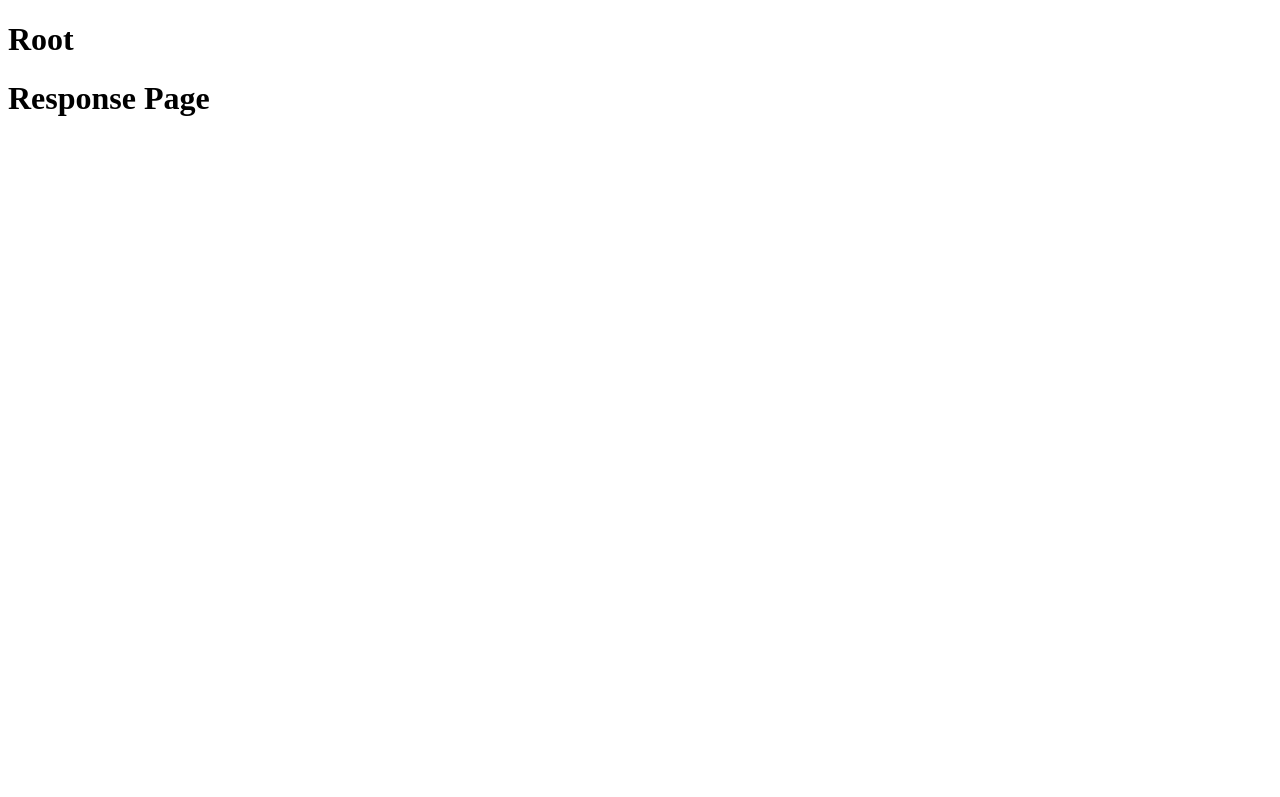
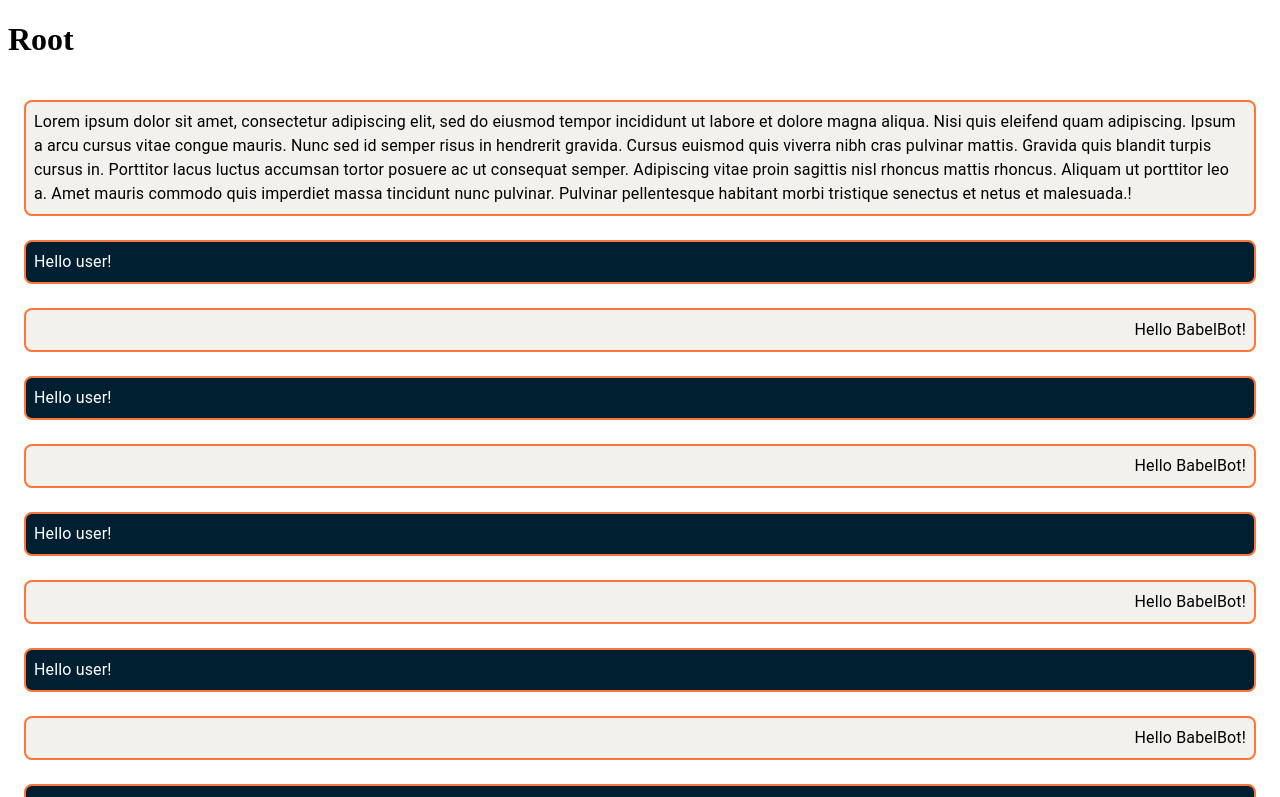
Before and after one commit to Project-BabelBot/BabelBot-Code, a React (Vite) app in the folder frontend/: page /response in a window 1280 px wide. Shown: the top 797 px of the page. Built offline with nearby package versions, Linux system fonts and the light colour scheme.

Commit message:
Initial mock UI for response chat

```diff
--- a/frontend/src/pages/ResponsePage.tsx
+++ b/frontend/src/pages/ResponsePage.tsx
@@ -1,9 +1,172 @@
+import Box from "@mui/material/Box";
+import List from "@mui/material/List";
+import ListItem from "@mui/material/ListItem";
+import ListItemText from "@mui/material/ListItemText";
+import { useState } from "react";
+
+const styles = {
+  // TODO: Fix theming
+  botMessage: {
+    backgroundColor: "primary.dark",
+    border: 2,
+    borderColor: "secondary.main",
+    borderRadius: 2,
+    boxSizing: "border-box",
+    color: "primary.contrastText",
+    padding: 1,
+  },
+  userMessage: {
+    alignItems: "flex-end",
+    backgroundColor: "#F3F1EE",
+    border: 2,
+    borderColor: "secondary.main",
+    borderRadius: 2,
+    boxSizing: "border-box",
+    display: "flex",
+    flexDirection: "column",
+    padding: 1,
+  },
+};
+
+type Message = {
+  id: number;
+  content: string;
+  userIsSender: boolean;
+  timestamp: string;
+};
+
 const ResponsePage = () => {
+  const [messages, setmessages] = useState(demoMessages);
+
   return (
     <>
-      <h1>Response Page</h1>
+      <List component="div">
+        {messages.map((o) => {
+          return (
+            <ListItem component="div" key={o.id}>
+              <ListItemText
+                sx={o.userIsSender ? styles.userMessage : styles.botMessage}
+              >
+                {o.content}
+              </ListItemText>
+            </ListItem>
+          );
+        })}
+      </List>
     </>
   );
 };
 
+const demoMessages: Message[] = [
+  {
+    id: 1,
+    content:
+      "Lorem ipsum dolor sit amet, consectetur adipiscing elit, sed do eiusmod tempor incididunt ut labore et dolore magna aliqua. Nisi quis eleifend quam adipiscing. Ipsum a arcu cursus vitae congue mauris. Nunc sed id semper risus in hendrerit gravida. Cursus euismod quis viverra nibh cras pulvinar mattis. Gravida quis blandit turpis cursus in. Porttitor lacus luctus accumsan tortor posuere ac ut consequat semper. Adipiscing vitae proin sagittis nisl rhoncus mattis rhoncus. Aliquam ut porttitor leo a. Amet mauris commodo quis imperdiet massa tincidunt nunc pulvinar. Pulvinar pellentesque habitant morbi tristique senectus et netus et malesuada.!",
+    userIsSender: true,
+    timestamp: new Date(2023, 12, 29, 12, 0, 0).toISOString(),
+  },
+  {
+    id: 2,
+    content: "Hello user!",
+    userIsSender: false,
+    timestamp: new Date(2023, 12, 29, 12, 1, 0).toISOString(),
+  },
+  {
+    id: 3,
+    content: "Hello BabelBot!",
+    userIsSender: true,
+    timestamp: new Date(2023, 12, 29, 12, 0, 0).toISOString(),
+  },
+  {
+    id: 4,
+    content: "Hello user!",
+    userIsSender: false,
+    timestamp: new Date(2023, 12, 29, 12, 1, 0).toISOString(),
+  },
+  {
+    id: 5,
+    content: "Hello BabelBot!",
+    userIsSender: true,
+    timestamp: new Date(2023, 12, 29, 12, 0, 0).toISOString(),
+  },
+  {
+    id: 6,
+    content: "Hello user!",
+    userIsSender: false,
+    timestamp: new Date(2023, 12, 29, 12, 1, 0).toISOString(),
+  },
+  {
+    id: 7,
+    content: "Hello BabelBot!",
+    userIsSender: true,
+    timestamp: new Date(2023, 12, 29, 12, 0, 0).toISOString(),
+  },
+  {
+    id: 8,
+    content: "Hello user!",
+    userIsSender: false,
+    timestamp: new Date(2023, 12, 29, 12, 1, 0).toISOString(),
+  },
+  {
+    id: 9,
+    content: "Hello BabelBot!",
+    userIsSender: true,
+    timestamp: new Date(2023, 12, 29, 12, 0, 0).toISOString(),
+  },
+  {
+    id: 10,
+    content: "Hello user!",
+    userIsSender: false,
+    timestamp: new Date(2023, 12, 29, 12, 1, 0).toISOString(),
+  },
+  {
+    id: 11,
+    content: "Hello BabelBot!",
+    userIsSender: true,
+    timestamp: new Date(2023, 12, 29, 12, 0, 0).toISOString(),
+  },
+  {
+    id: 12,
+    content: "Hello user!",
+    userIsSender: false,
+    timestamp: new Date(2023, 12, 29, 12, 1, 0).toISOString(),
+  },
+  {
+    id: 13,
+    content: "Hello BabelBot!",
+    userIsSender: true,
+    timestamp: new Date(2023, 12, 29, 12, 0, 0).toISOString(),
+  },
+  {
+    id: 14,
+    content: "Hello user!",
+    userIsSender: false,
+    timestamp: new Date(2023, 12, 29, 12, 1, 0).toISOString(),
+  },
+  {
+    id: 15,
+    content: "Hello BabelBot!",
+    userIsSender: true,
+    timestamp: new Date(2023, 12, 29, 12, 0, 0).toISOString(),
+  },
+  {
+    id: 16,
+    content: "Hello user!",
+    userIsSender: false,
+    timestamp: new Date(2023, 12, 29, 12, 1, 0).toISOString(),
+  },
+  {
+    id: 17,
+    content: "Hello BabelBot!",
+    userIsSender: true,
+    timestamp: new Date(2023, 12, 29, 12, 0, 0).toISOString(),
+  },
+  {
+    id: 18,
+    content: "Hello user!",
+    userIsSender: false,
+    timestamp: new Date(2023, 12, 29, 12, 1, 0).toISOString(),
+  },
+];
+
 export default ResponsePage;
```
